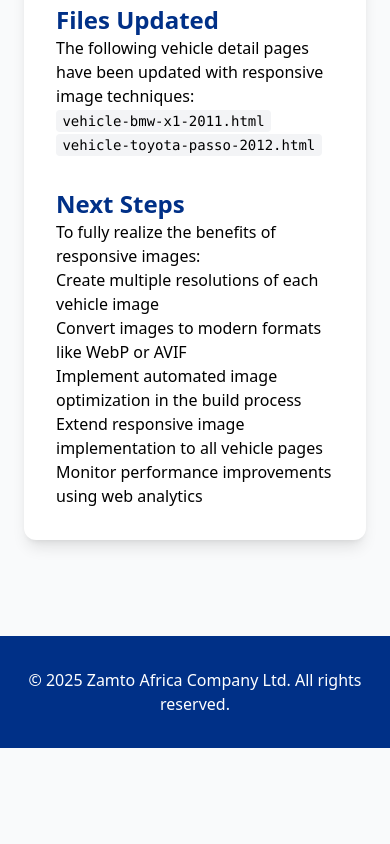
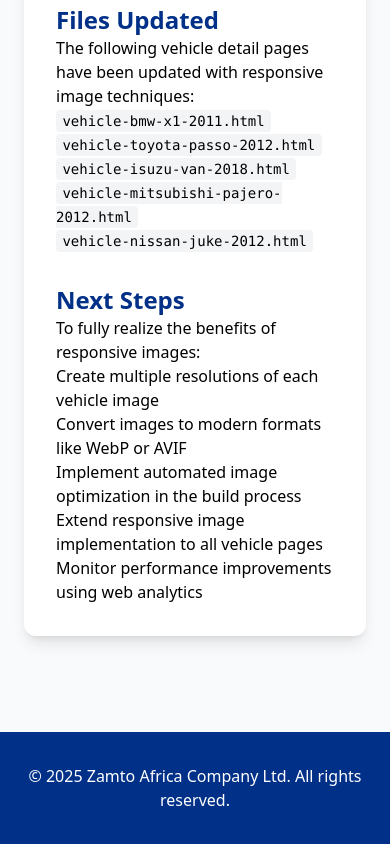
Before and after one commit to christian12w/zamto-africa-website, a plain HTML site: page responsive-images-documentation.html in a window 390 px wide. Shown: the part 2272-3116 px from the top of the page. Before the commit the page ends 3020 px from the top, so only its background shows below. Drawn offline with nearby package versions, Linux system fonts and the light colour scheme.

Commit message:
Update responsive images documentation to include newly updated vehicle pages

```diff
--- a/responsive-images-documentation.html
+++ b/responsive-images-documentation.html
@@ -92,6 +92,9 @@
       <ul>
         <li><code>vehicle-bmw-x1-2011.html</code></li>
         <li><code>vehicle-toyota-passo-2012.html</code></li>
+        <li><code>vehicle-isuzu-van-2018.html</code></li>
+        <li><code>vehicle-mitsubishi-pajero-2012.html</code></li>
+        <li><code>vehicle-nissan-juke-2012.html</code></li>
       </ul>
 
       <h2 class="text-2xl font-bold text-navy mt-8">Next Steps</h2>
```
